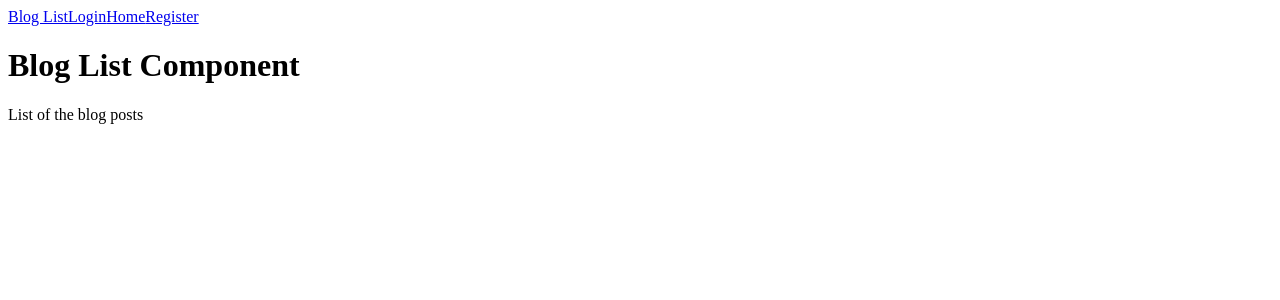
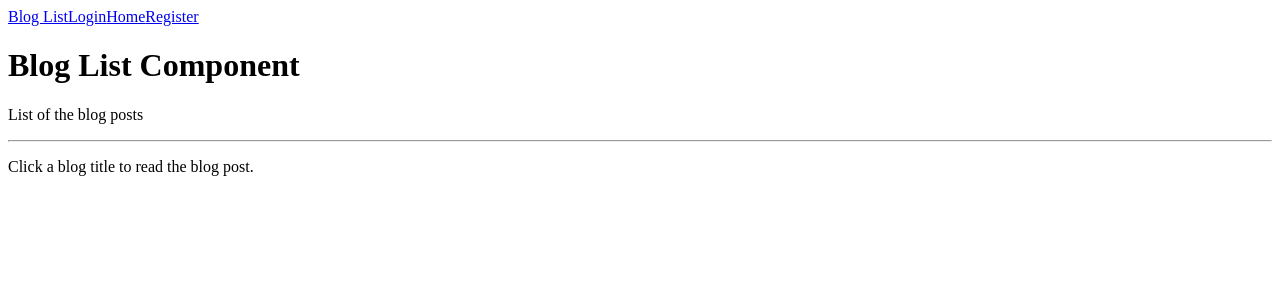
Before and after one commit to vamandeshmukh/ibm-react-app-june-2024, a React (Create React App) app: page /blog-list in a window 1280 px wide. Shown: the top 300 px of the page. Built offline with nearby package versions, Linux system fonts and the light colour scheme.

Commit message:
react-js

```diff
--- a/src/components/BlogDetails.js
+++ b/src/components/BlogDetails.js
@@ -1,10 +1,16 @@
+
+import { useParams } from "react-router-dom";
 
 const BlogDetails = () => {
+
+    const blogParam = useParams();
+
 
     return (
         <>
             <h1>Blog Details Component</h1>
             <p>Details of a blog post </p>
+            <p>BLog id: {blogParam.id} </p>
         </>
     );
 
--- a/src/components/BlogList.js
+++ b/src/components/BlogList.js
@@ -1,9 +1,21 @@
+import { useEffect, useState } from "react";
+import { getAllBlogs } from "../services/BlogService";
+import { Link } from "react-router-dom";
 
 const BlogList = () => {
+
+    const [allBlogslist, setAllBlogsList] = useState();
+
+
+
     return (
         <>
             <h1>Blog List Component</h1>
             <p>List of the blog posts </p>
+            <hr />
+            <p >Click a blog title to read the blog post.</p>
+
+
         </>
     );
 };
--- a/src/components/Login.js
+++ b/src/components/Login.js
@@ -1,6 +1,5 @@
 import { useState } from "react";
 import { Link, useNavigate } from "react-router-dom";
-
 import { login } from "../services/UserService";
 
 // import userService from "../services/UserService";
@@ -8,7 +7,6 @@ import { login } from "../services/UserService";
 
 const Login = () => {
 
-    const apiUrl = 'https://jsonplaceholder.typicode.com/users';
     const navigate = useNavigate();
 
     const [loginData, setLoginData] = useState({
```
